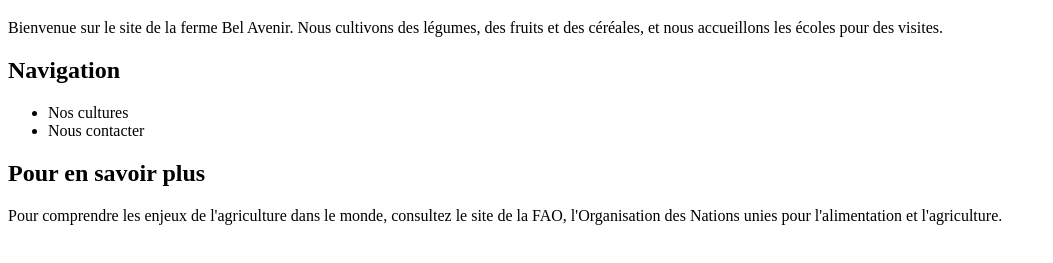
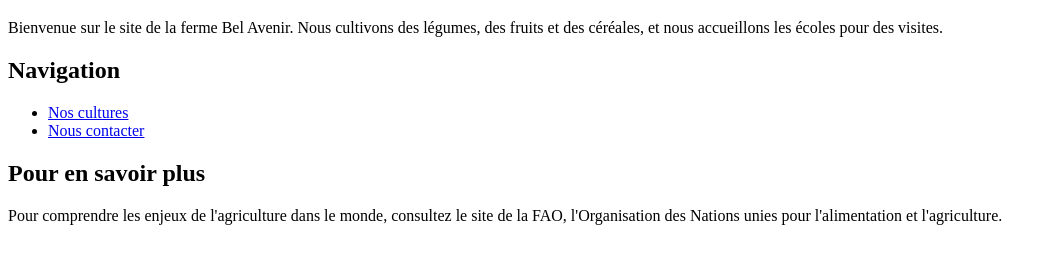
Before and after one commit to satynemamadou-spec/exercices-html-main, a plain HTML site: page niveau-1-graine/04-liens/index.html in a window 1280 px wide. Shown: the part 61-324 px from the top of the page, without its empty margins (0-1053 px from the left). Drawn offline with Linux system fonts and the light colour scheme.

Commit message:
debut de partie  4

```diff
--- a/niveau-1-graine/04-liens/index.html
+++ b/niveau-1-graine/04-liens/index.html
@@ -15,9 +15,9 @@
   <h2>Navigation</h2>
   <ul>
     <!-- TODO 1 : transformez ce texte en lien vers la page cultures.html -->
-    <li>Nos cultures</li>
+    <li><a href="cultures.html">Nos cultures</a></li>
     <!-- TODO 2 : transformez ce texte en lien vers la page contact.html (rangée dans le dossier pages) -->
-    <li>Nous contacter</li>
+    <li><a href="pages/conctat.html">Nous contacter</a></li>
   </ul>
 
   <h2>Pour en savoir plus</h2>
```
